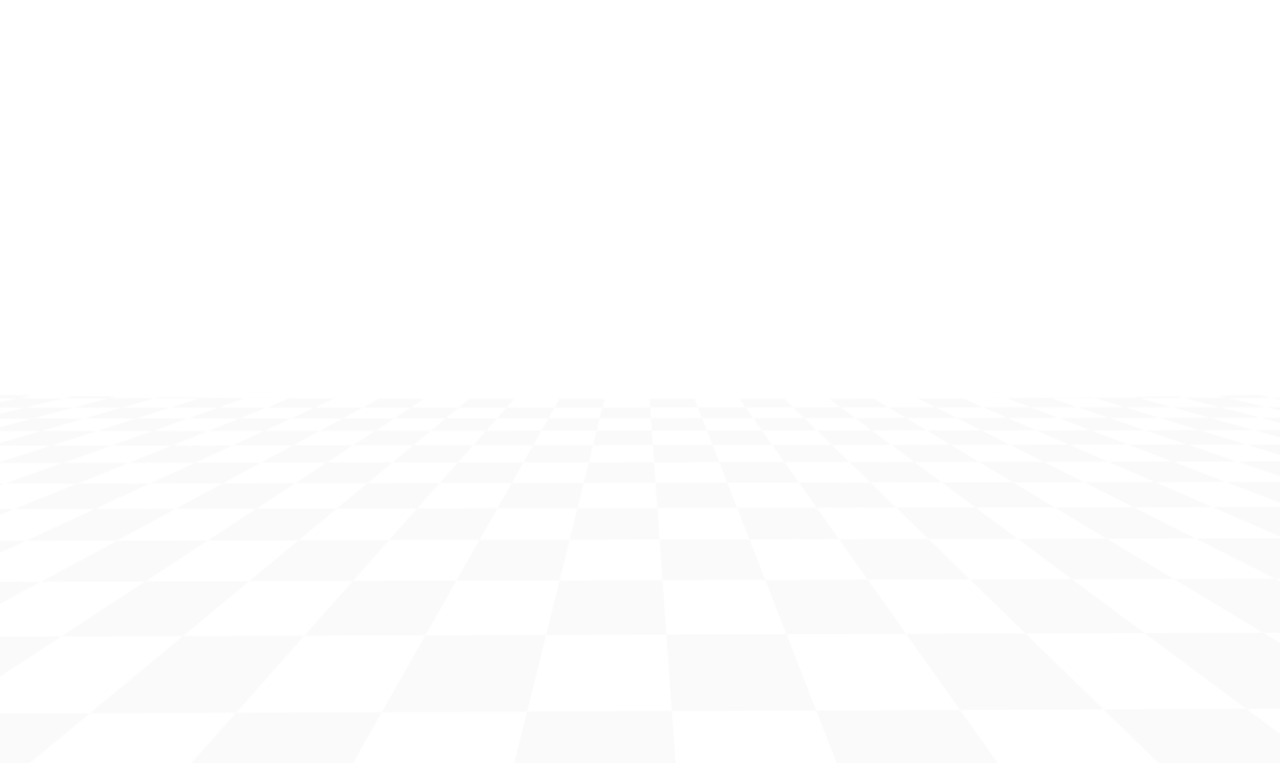
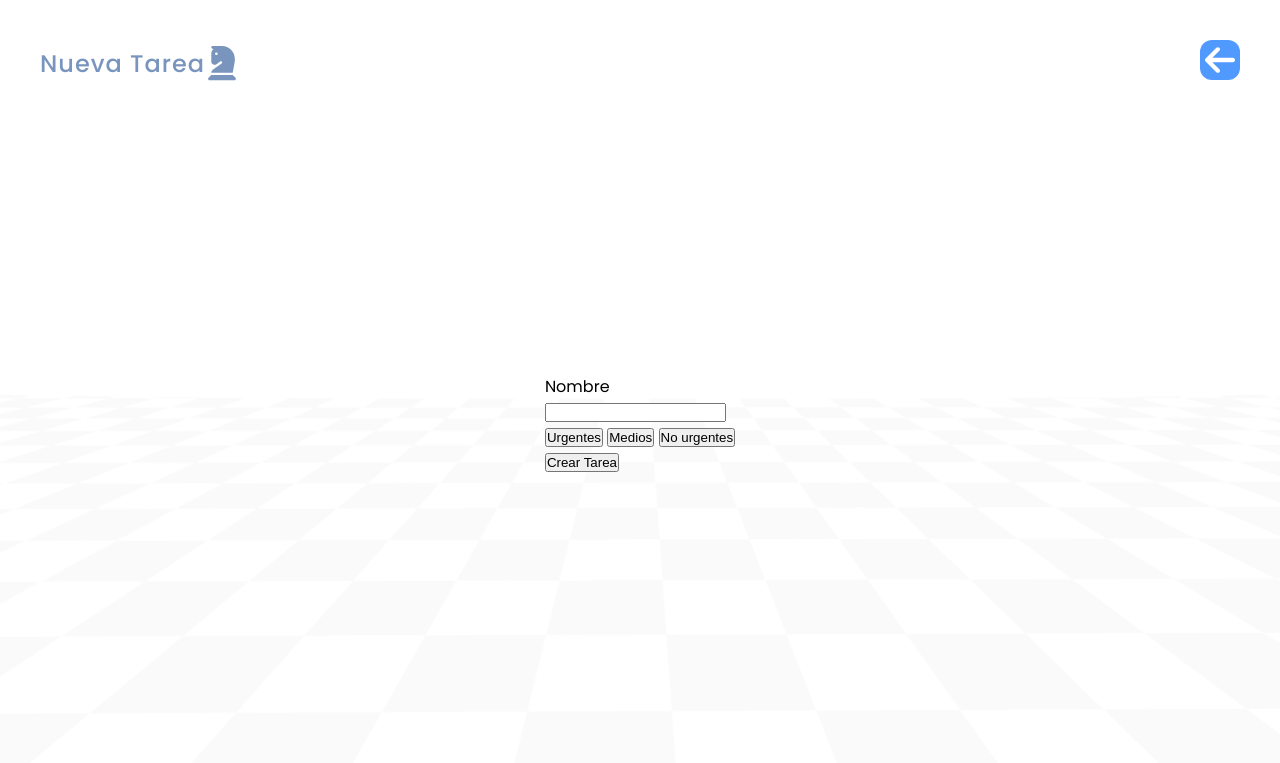
Before and after one commit to marinjuan24/task-list, a plain HTML site: page new-task.html in a window 1280 px wide. Drawn offline with Linux system fonts and the light colour scheme.

Commit message:
avance new-task

```diff
--- a/dashboard.css
+++ b/dashboard.css
@@ -25,12 +25,11 @@ nav{
 h1{
     display: flex;
     align-items: center;
-     color: var(--gray-title);
+    color: var(--gray-title);
     font-size: 1.5rem;
     font-weight: 500;
     letter-spacing: 1px;
     text-align: center;
-
 }
 
 .logo-chess{
--- a/new-task-style.css
+++ b/new-task-style.css
@@ -1 +1,57 @@
 @import url(globals.css);
+
+body{
+    width: 100vw;
+    height: 100vh;
+    font-family: "poppins", sans-serif;
+    display: flex;
+    flex-direction: column;
+    padding: 40px;
+}
+
+.nav{
+    width: 100%;
+    height:auto;
+    display: flex;
+    justify-content: space-between;
+    align-items: center;
+    align-self: center;
+    align-content: center;
+    justify-items: center;
+}
+
+h1{
+    display: flex;
+    align-items: center;
+    color: var(--gray-title);
+    font-size: 1.5rem;
+    font-weight: 500;
+    letter-spacing: 1px;
+    text-align: center;
+}
+
+.logo-chess{
+    width: 30px;
+    height: auto;
+    margin-left: 2px;
+    fill: var(--gray-title);
+    align-self: center;
+}
+
+.arrow{
+    width: 40px;
+    height: 40px;
+    padding: 2px 5px;
+    border-radius: 12px;
+    background: var(--primary-blue);
+    fill: white;
+}
+
+.section{
+    width: 100%;
+    height: 100vh;
+    display: flex;
+    flex-direction: column;
+    justify-content: center;
+    align-items: center;
+}
--- a/new-task.html
+++ b/new-task.html
@@ -4,9 +4,39 @@
     <meta charset="UTF-8">
     <meta name="viewport" content="width=device-width, initial-scale=1.0">
     <link rel="stylesheet" href="new-task-style.css">
+    <link rel="preconnect" href="https://fonts.gstatic.com" crossorigin>
+    <link href="https://fonts.googleapis.com/css2?family=Poppins:ital,wght@0,100;0,200;0,300;0,400;0,500;0,600;0,700;0,800;0,900;1,100;1,200;1,300;1,400;1,500;1,600;1,700;1,800;1,900&display=swap" rel="stylesheet">
     <title>New Task</title>
 </head>
 <body>
 
+    <nav class="nav">
+            <h1>
+                Nueva Tarea
+                <svg class="logo-chess" xmlns="http://www.w3.org/2000/svg" viewBox="0 0 448 512"><!--!Font Awesome Free 6.7.2 by @fontawesome - https://fontawesome.com License - https://fontawesome.com/license/free Copyright 2025 Fonticons, Inc.--><path d="M96 48L82.7 61.3C70.7 73.3 64 89.5 64 106.5l0 132.4c0 10.7 5.3 20.7 14.2 26.6l10.6 7c14.3 9.6 32.7 10.7 48.1 3l3.2-1.6c2.6-1.3 5-2.8 7.3-4.5l49.4-37c6.6-5 15.7-5 22.3 0c10.2 7.7 9.9 23.1-.7 30.3L90.4 350C73.9 361.3 64 380 64 400l320 0 28.9-159c2.1-11.3 3.1-22.8 3.1-34.3l0-14.7C416 86 330 0 224 0L83.8 0C72.9 0 64 8.9 64 19.8c0 7.5 4.2 14.3 10.9 17.7L96 48zm24 68a20 20 0 1 1 40 0 20 20 0 1 1 -40 0zM22.6 473.4c-4.2 4.2-6.6 10-6.6 16C16 501.9 26.1 512 38.6 512l370.7 0c12.5 0 22.6-10.1 22.6-22.6c0-6-2.4-11.8-6.6-16L384 432 64 432 22.6 473.4z"/></svg>
+            </h1>
+
+
+        <a href="">
+            <svg class="arrow" xmlns="http://www.w3.org/2000/svg" viewBox="0 0 448 512"><!--!Font Awesome Free 6.7.2 by @fontawesome - https://fontawesome.com License - https://fontawesome.com/license/free Copyright 2025 Fonticons, Inc.--><path d="M9.4 233.4c-12.5 12.5-12.5 32.8 0 45.3l160 160c12.5 12.5 32.8 12.5 45.3 0s12.5-32.8 0-45.3L109.2 288 416 288c17.7 0 32-14.3 32-32s-14.3-32-32-32l-306.7 0L214.6 118.6c12.5-12.5 12.5-32.8 0-45.3s-32.8-12.5-45.3 0l-160 160z"/></svg>
+        </a>
+    </nav>
+
+    <section class="section">
+        <form action="" name="create-task" class="form-task">
+            <div class="create-options">
+                <p>Nombre</p>
+                <input type="text" name="nombre" class="create-input">
+            </div>
+            <div class="filters-boxs">
+                <button class="btn-priority red">Urgentes</button>
+                <button class="btn-priority yellow">Medios</button>
+                <button class="btn-priority green">No urgentes</button>
+            </div>
+
+            <button class="btn">Crear Tarea</button>
+        </form>
+    </section>
+
 </body>
 </html>
```
Also changed, not shown: arrow-left-solid.svg (added), dashboard.html (line endings or trailing spaces).
